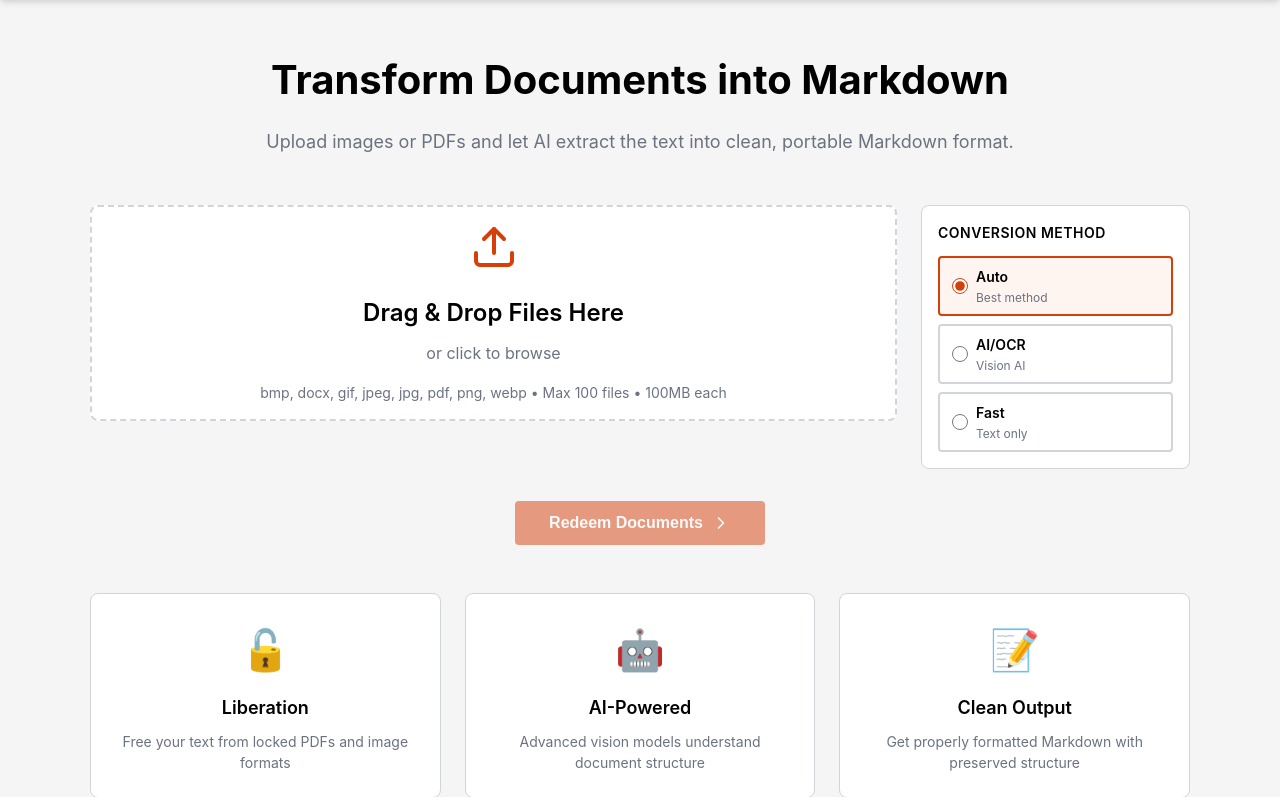
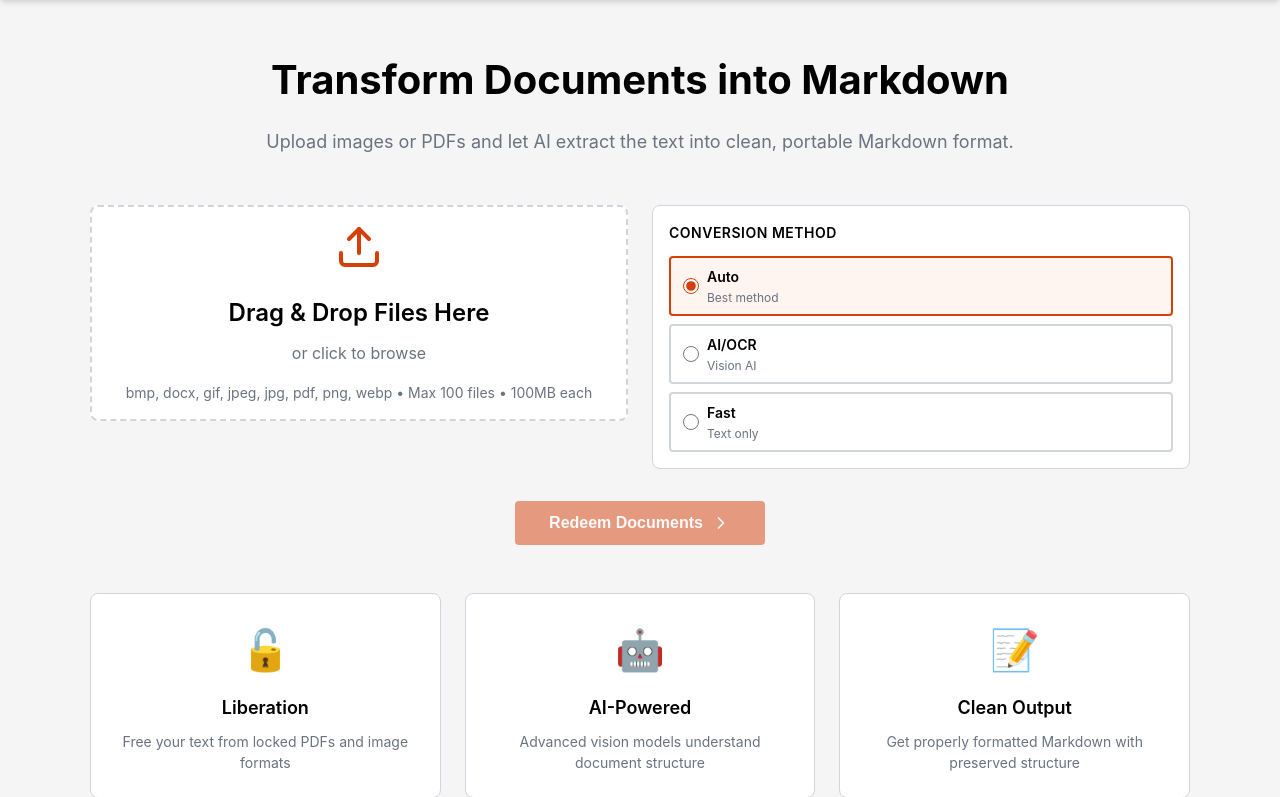
Before and after one commit to dirkpetersen/markdown-redemption, a Flask app: page / in a window 1280 px wide. Shown: the part 104-901 px from the top of the page. Run offline with Flask 3, Linux system fonts and the light colour scheme; some libraries are stand-ins or nearby versions.

Commit message:
Make drag-drop and conversion sections equal width (50/50 split)
Changed grid from 3fr:1fr to 1fr:1fr

- Drag-drop zone: 50% width (down from 75%)
- Conversion method: 50% width (up from 25%)
- Even split between upload and options
- More balanced layout

🤖 Generated with [Claude Code](https://claude.com/claude-code)

Co-Authored-By: Claude <noreply@anthropic.com>

```diff
--- a/static/css/style.css
+++ b/static/css/style.css
@@ -165,7 +165,7 @@ body {
 /* Upload Grid Layout */
 .upload-grid {
     display: grid;
-    grid-template-columns: 3fr 1fr;
+    grid-template-columns: 1fr 1fr;
     gap: 24px;
     margin-bottom: 32px;
 }
```
